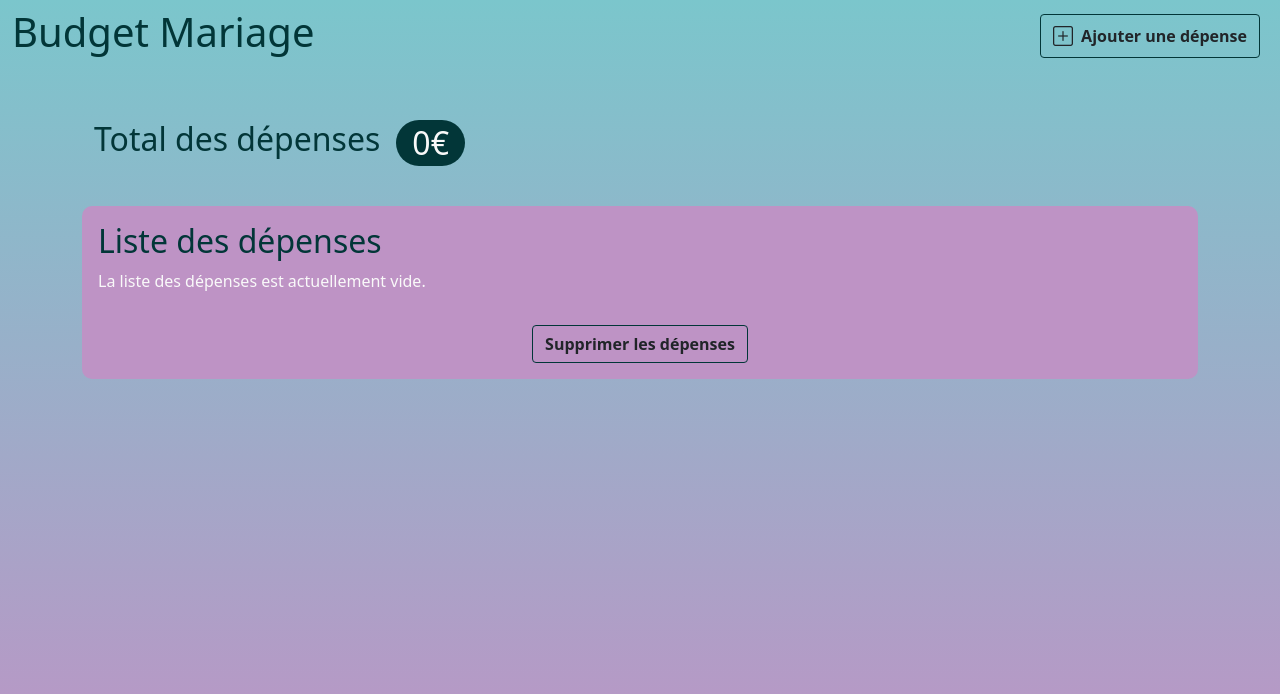
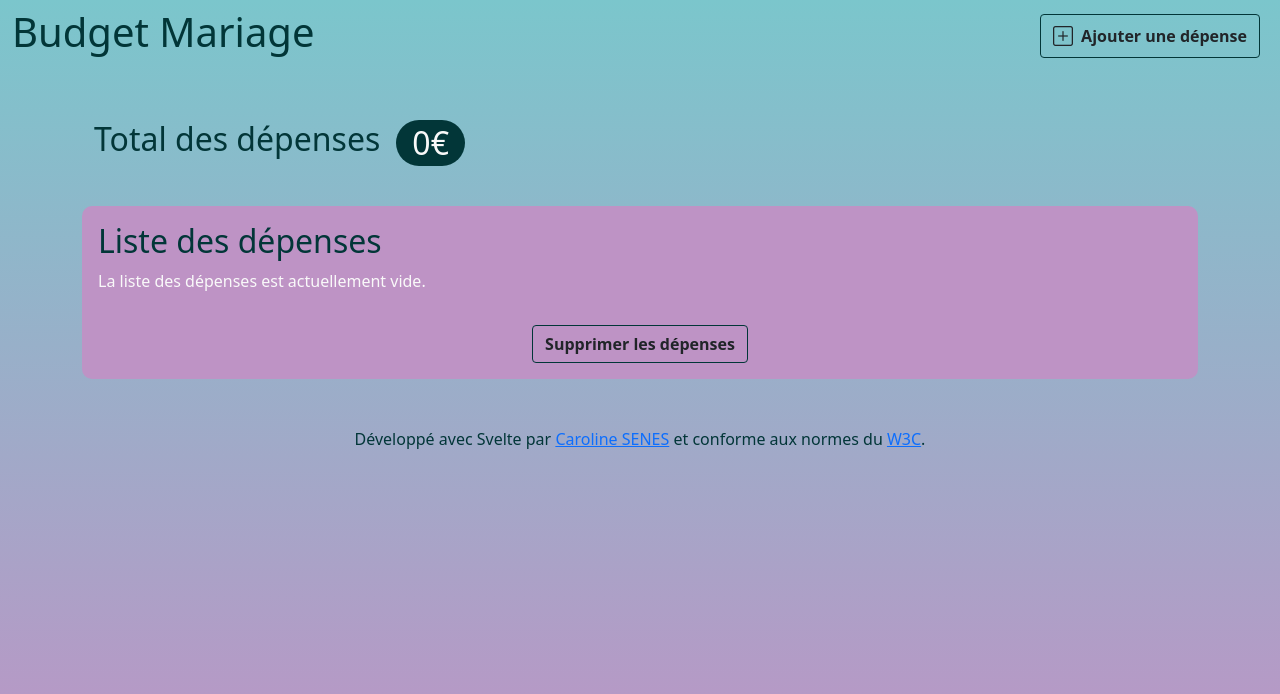
Before and after one commit to CarolineSenes/wedding-budget-calculator, a Svelte app: page / in a window 1280 px wide. Shown: the top 694 px of the page. Built offline with nearby package versions, Linux system fonts and the light colour scheme.

Commit message:
add footer

```diff
--- a/src/App.svelte
+++ b/src/App.svelte
@@ -131,6 +131,11 @@
   <Totals {total} />
   <ExpensesList {expenses} />
 </main>
+<footer class="footer mt-auto py-3">
+  <div class="container text-center">
+    <p>Développé avec Svelte par <a href="mailto:senes.caroline@orange.fr">Caroline SENES</a> et conforme aux normes du <a href="https://www.w3.org/Status">W3C</a>.</p>
+  </div>
+</footer>
 
 
 <style>
```
